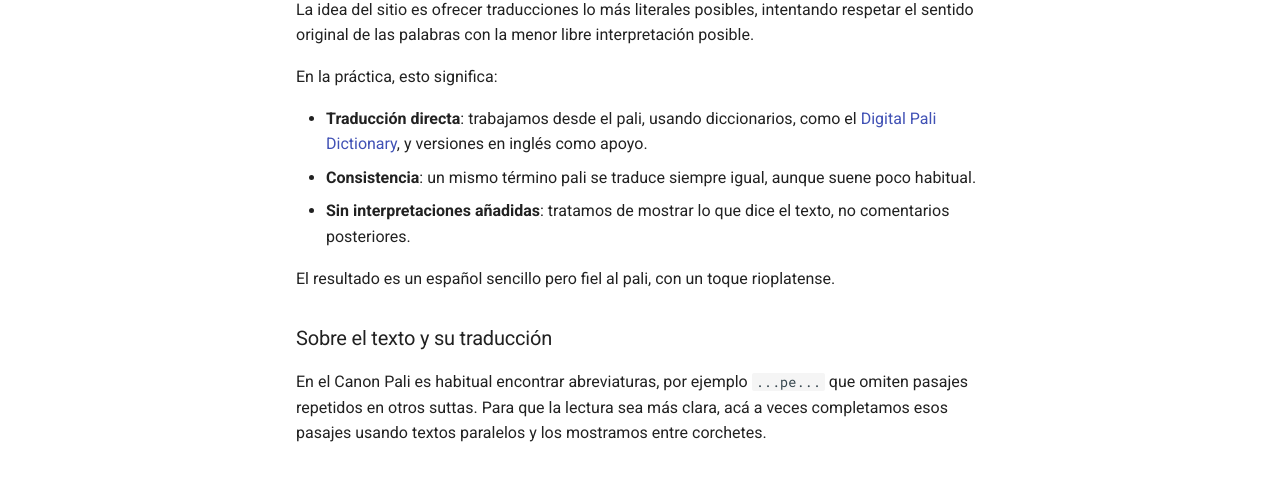
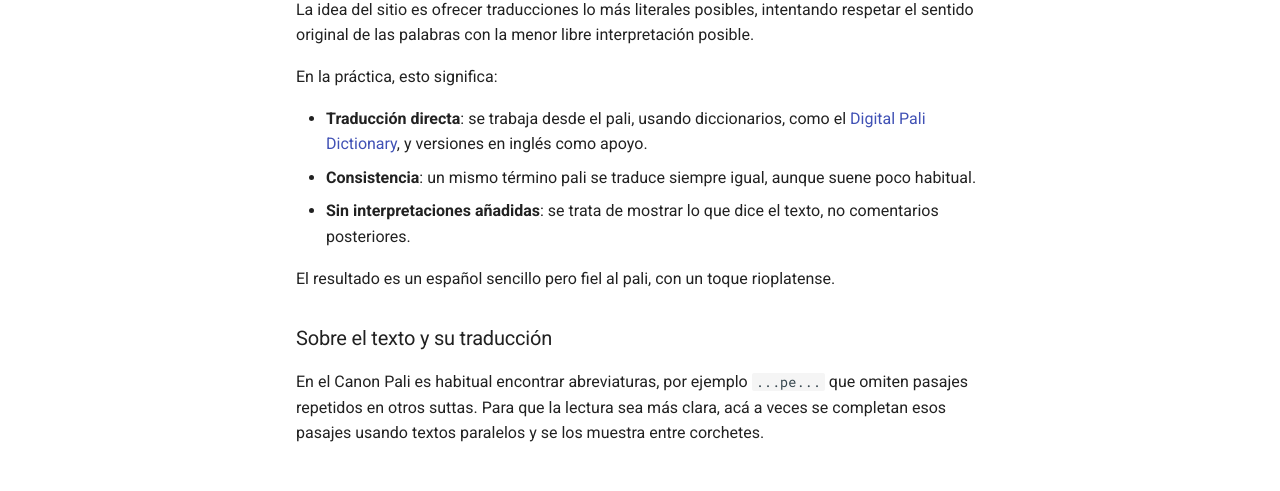
Before and after one commit to mjaviem/suttas-spanish, an MkDocs documentation site: the page built from docs/index.md, in a window 1280 px wide and 900 px high. Shown: the part 389-880 px from the top of the window. Built offline with MkDocs 1.6.1 and Material for MkDocs 9.7.7, drawn with Linux system fonts in a browser that asks for light colours.

Commit message:
Add small fixes

```diff
--- a/docs/index.md
+++ b/docs/index.md
@@ -10,15 +10,15 @@ La idea del sitio es ofrecer traducciones lo más literales posibles, intentando
 
 En la práctica, esto significa:
 
-- **Traducción directa**: trabajamos desde el pali, usando diccionarios, como el [Digital Pali Dictionary](https://dpdict.net/), y versiones en inglés como apoyo.
+- **Traducción directa**: se trabaja desde el pali, usando diccionarios, como el [Digital Pali Dictionary](https://dpdict.net/), y versiones en inglés como apoyo.
 - **Consistencia**: un mismo término pali se traduce siempre igual, aunque suene poco habitual.
-- **Sin interpretaciones añadidas**: tratamos de mostrar lo que dice el texto, no comentarios posteriores.
+- **Sin interpretaciones añadidas**: se trata de mostrar lo que dice el texto, no comentarios posteriores.
 
 El resultado es un español sencillo pero fiel al pali, con un toque rioplatense.
 
 ### Sobre el texto y su traducción
 
-En el Canon Pali es habitual encontrar abreviaturas, por ejemplo `...pe...` que omiten pasajes repetidos en otros suttas. Para que la lectura sea más clara, acá a veces completamos esos pasajes usando textos paralelos y los mostramos entre corchetes.
+En el Canon Pali es habitual encontrar abreviaturas, por ejemplo `...pe...` que omiten pasajes repetidos en otros suttas. Para que la lectura sea más clara, acá a veces se completan esos pasajes usando textos paralelos y se los muestra entre corchetes.
 
 ## Términos clave
 
--- a/mkdocs.yml
+++ b/mkdocs.yml
@@ -50,7 +50,7 @@ nav:
       - AN 7.7 Uggasutta – Discurso de Ugga: AN-7.7.md
       - AN 2.145 (Dānavagga): AN-2.145.md # – Capítulo de los regalos
       - AN 7.6 Vitthatadhanasutta – Discurso extendido de los tesoros: AN-7.6.md
-      - AN 3.17 Attabyābādhasutta – Discurso de hacerse daño a uno mismo: AN-3.17.md
+      - AN 3.17 Attabyābādhasutta – Discurso de hacerse daño a sí mismo: AN-3.17.md
       - AN 6.108 Duccaritasutta – Discurso de la mala conducta: AN-6.108.md
       - AN 5.241 Paṭhamaduccaritasutta – Discurso primero de la mala conducta: AN-5.241.md
       - AN 5.245 Dutiyaduccaritasutta – Discurso segundo de la mala conducta: AN-5.245.md
```
